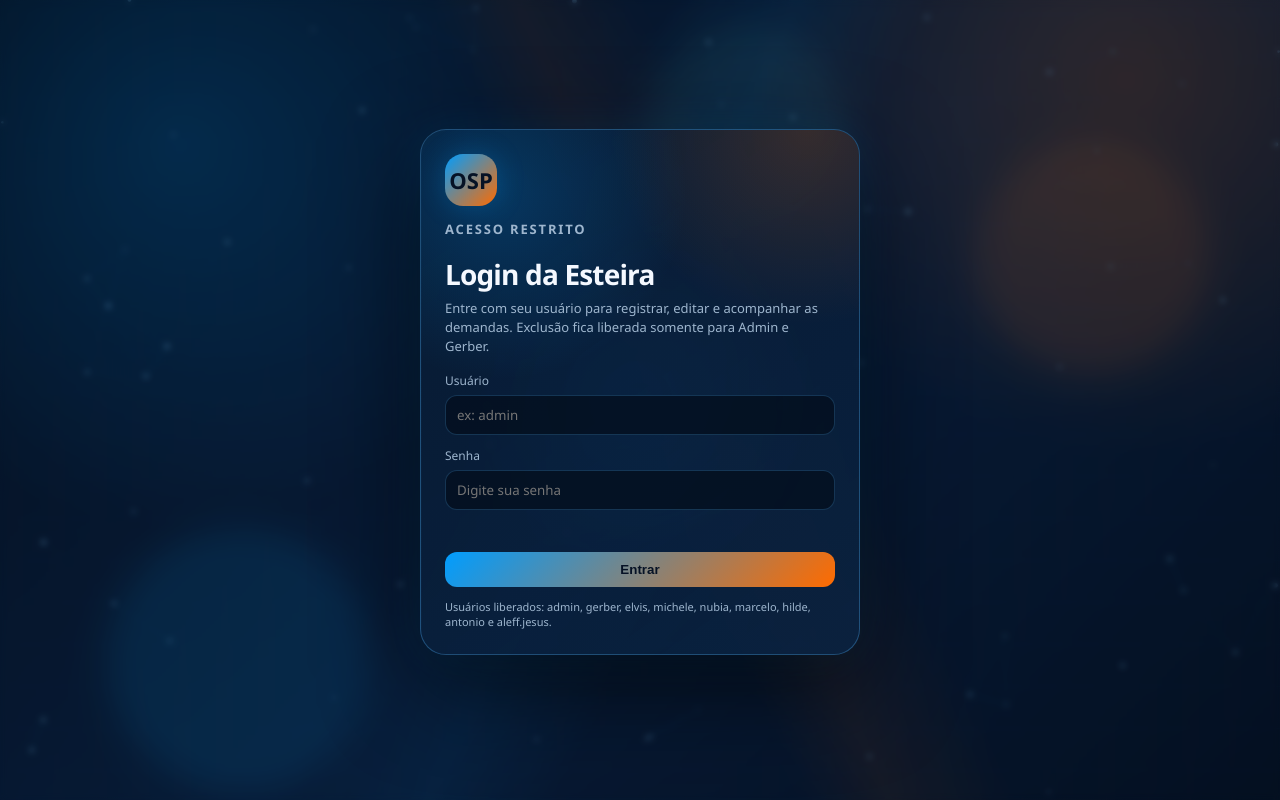
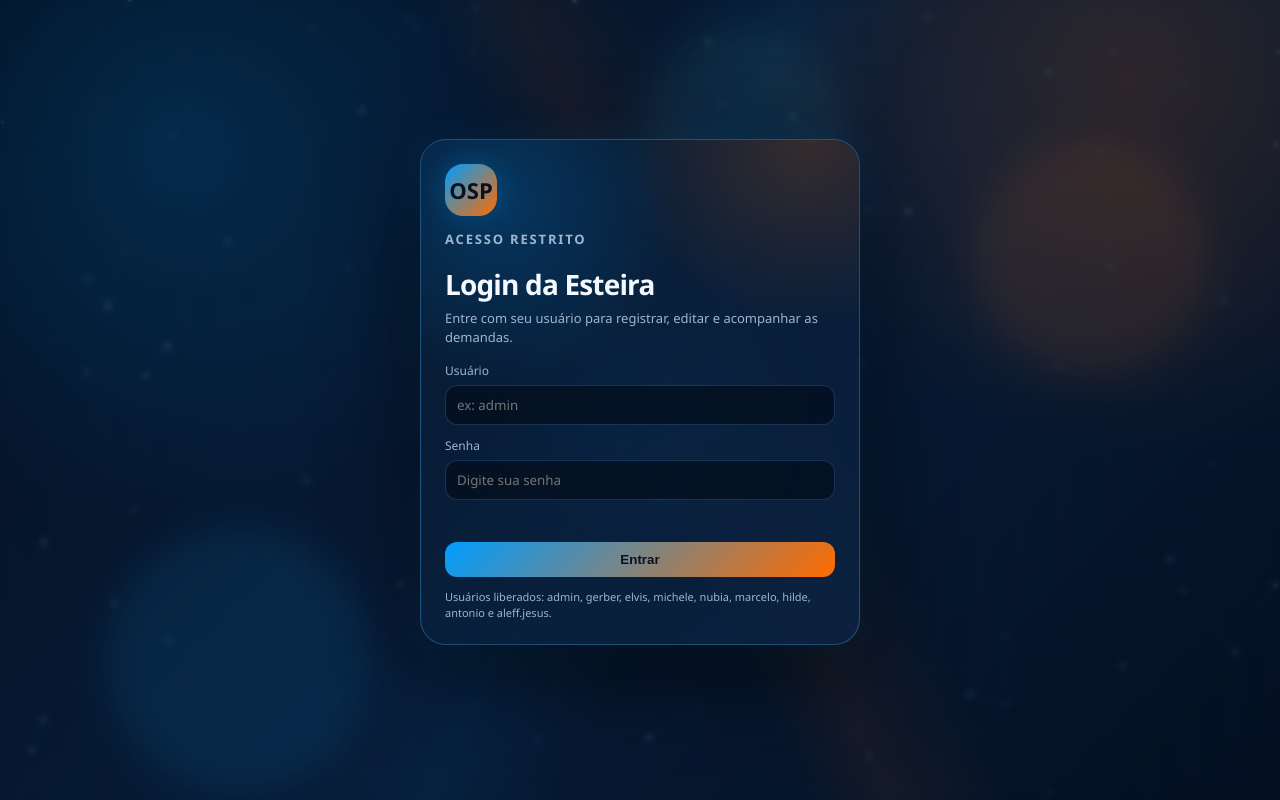
Before and after one commit to kikosouza159-afk/OSPMelhoriasCommandCenter, a Flask app: page / in a window 1280 px wide. Run offline with Flask 3, Linux system fonts and the light colour scheme.

Commit message:
Update index.html

```diff
--- a/templates/index.html
+++ b/templates/index.html
@@ -79,7 +79,7 @@ th:nth-child(1),td:nth-child(1){width:42px;text-align:center}th:nth-child(2),td:
     <div class="login-logo">OSP</div>
     <p class="eyebrow">Acesso restrito</p>
     <h2>Login da Esteira</h2>
-    <p>Entre com seu usuário para registrar, editar e acompanhar as demandas. Exclusão fica liberada somente para Admin e Gerber.</p>
+    <p>Entre com seu usuário para registrar, editar e acompanhar as demandas.</p>
     <div class="login-form">
       <div><label>Usuário</label><input id="loginUser" autocomplete="username" placeholder="ex: admin" onkeydown="loginKey(event)"></div>
       <div><label>Senha</label><input id="loginPass" type="password" autocomplete="current-password" placeholder="Digite sua senha" onkeydown="loginKey(event)"></div>
```
